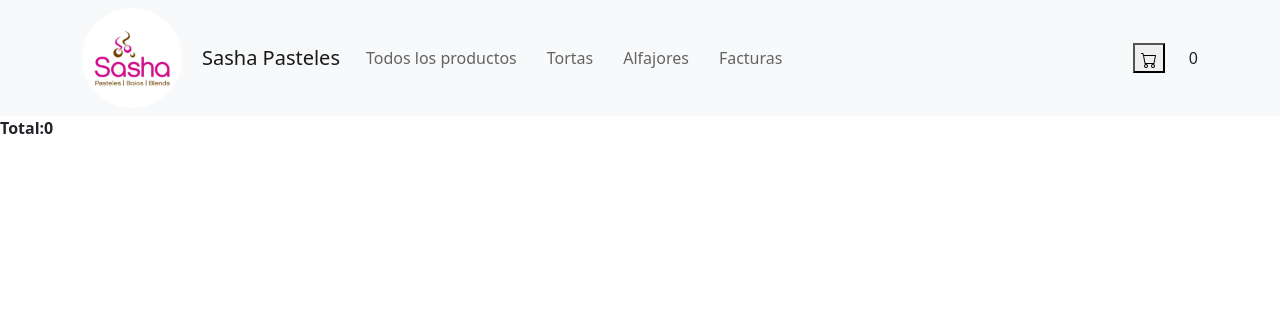
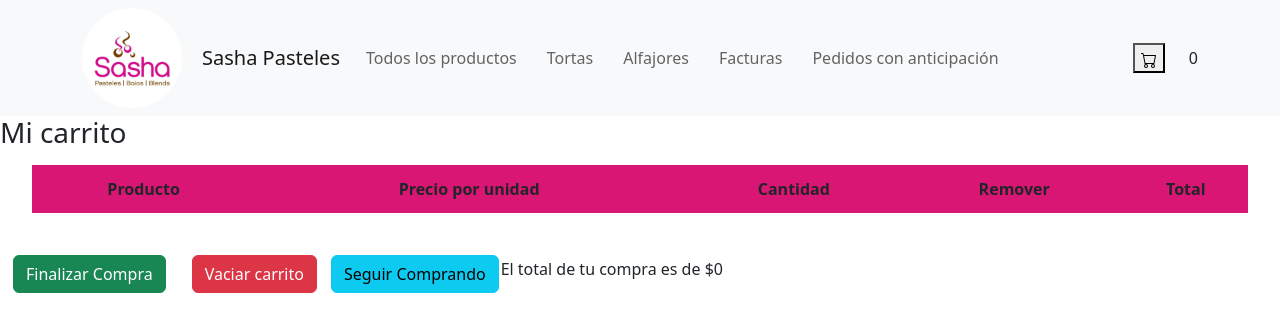
Before and after one commit to Denise-Molina/e-commerce_Molina, a React (Create React App) app: page /Cart in a window 1280 px wide. Shown: the top 332 px of the page. Built offline with nearby package versions, Linux system fonts and the light colour scheme.

Commit message:
firebase 2

```diff
--- a/package.json
+++ b/package.json
@@ -14,6 +14,7 @@
     "react-icons": "^4.4.0",
     "react-router-dom": "^6.4.1",
     "react-scripts": "5.0.1",
+    "sweetalert2": "^11.6.0",
     "web-vitals": "^2.1.4"
   },
   "scripts": {
--- a/src/App.css
+++ b/src/App.css
@@ -84,3 +84,31 @@ small {
   margin-top: 10px;
   margin-bottom: 10px;
 }
+
+/* carrito*/
+
+.cartList{
+  border-spacing: 0;
+  width: 95%;
+  margin: 15px auto;
+  text-align: center;
+}
+
+.cartList_head{
+  background-color: #da1674;
+  margin: 8px auto;
+}
+
+.cartList_row{
+  line-height: 46px;
+}
+
+.btn{
+  margin-top: 10px;
+  margin-bottom: 10px;
+}
+
+.btnT{
+  margin-top: 10px;
+  margin-bottom: 10px;
+}
--- a/src/components/CartView.jsx
+++ b/src/components/CartView.jsx
@@ -1,26 +1,94 @@
 import React from "react";
 import { useContext } from "react";
 import { cartContext } from "./cartContext";
+import { createBuyOrder } from "../firestore";
+import Button from "react-bootstrap/Button";
+import Swal from "sweetalert2";
+import { Link } from "react-router-dom";
 
 function CartView() {
   const context = useContext(cartContext);
-  const { cart, getTotal } = context;
+  const { cart, getTotal, removeItem, emptyCart } = context;
 
-const total = getTotal()
-console.log(cart)
+  const total = getTotal();
+  console.log(cart);
 
+  function handleCheckout() {
+    const orderData = {
+      buyer: {
+        name: "Denise",
+        phone: "1168562656",
+        email: "denmolina@gmail.com",
+      },
+      items: cart,
+      total: getTotal(),
+    };
+    createBuyOrder(orderData).then(() => {
+      Swal.fire("Su orden ya se encunetra en producción");
+      emptyCart();
+    });
+  }
 
   return (
-    <div>
-      {cart.map((item) => (
+    <>
+      <div>
+        <h3>Mi carrito</h3>
+        <table className="cartList">
+          <thead className="cartList_head">
+            <tr className="cartList_row">
+              <th>Producto</th>
+              <th>Precio por unidad</th>
+              <th>Cantidad</th>
+              <th>Remover</th>
+              <th>Total</th>
+            </tr>
+          </thead>
+          <tbody>
+            {cart.map((item) => {
+              return (
+                <tr key={item.id} className="cartList_row">
+                  <td> {item.title}</td>
+                  <td> {item.price}</td>
+                  <td> {item.count}</td>
+                  <td>
+                    <Button
+                      variant="outline-danger"
+                      onClick={() => removeItem(item.id)}>
+                      X
+                    </Button>
+                  </td>
+                  <th>${item.price * item.count} </th>
+                </tr>
+              );
+            })}
+          </tbody>
+        </table>
         <div>
-          <h3> Producto: {item.title}</h3>
-          <p> Precio: {item.price}</p>
-          <p> Cantidad: {item.count}</p>
+          <table>
+            <tr className="cartList_row">
+              <td className="btn">
+                <Button variant="success" onClick={handleCheckout}>
+                  Finalizar Compra
+                </Button>
+              </td>
+              <td className="btn">
+                <Button variant="danger" onClick={emptyCart}>
+                  Vaciar carrito
+                </Button>
+              </td>
+              <td>
+                <Link to="/">
+                  <Button variant="info">Seguir Comprando</Button>
+                </Link>
+              </td>
+              <td className="btnT">
+                <h6> El total de tu compra es de ${total} </h6>
+              </td>
+            </tr>
+          </table>
         </div>
-      ))}
-      <strong> Total:{total} </strong>
-    </div>
+      </div>
+    </>
   );
 }
 
--- a/src/components/FlexWrapper.jsx
+++ b/src/components/FlexWrapper.jsx
@@ -1,5 +1,5 @@
 function FlexWrapper(props) {
- /* return <div className="flexWrapper">{props.children}</div>;*/
+  /* return <div className="flexWrapper">{props.children}</div>;*/
 }
 
 export default FlexWrapper;
--- a/src/components/Item.jsx
+++ b/src/components/Item.jsx
@@ -5,7 +5,7 @@ import { Link } from "react-router-dom";
 
 function Item(props) {
   let { id, price, title, img, detail } = props;
-/*
+  /*
   const onAdd = (quantity) => {
     console.log(quantity);
   };
@@ -22,7 +22,9 @@ function Item(props) {
       </div>
 
       <Link to={`/detalle/${id}`}>
-        <Button className="btninicio" variant="outline-dark">Ver detalle del producto</Button>
+        <Button className="btninicio" variant="outline-dark">
+          Ver detalle del producto
+        </Button>
       </Link>
 
       {/*
--- a/src/components/ItemDetail.jsx
+++ b/src/components/ItemDetail.jsx
@@ -4,7 +4,7 @@ import Button from "react-bootstrap/Button";
 import { Link } from "react-router-dom";
 import { cartContext } from "./cartContext";
 
-const ItemDetail = ({id, title, price, img, detail }) => {
+const ItemDetail = ({ id, title, price, img, detail }) => {
   //para aparecer el contador se debe cambiar el true por el false
 
   const [estadoCart, setEstadoCart] = useState();
@@ -13,7 +13,6 @@ const ItemDetail = ({id, title, price, img, detail }) => {
   const onAddToCart = (count) => {
     addItem({ id, title, price, img, detail, count });
     setEstadoCart(count);
-    console.log(`Se agrego al carrito ${count} productos!!`);
   };
 
   return (
@@ -28,11 +27,16 @@ const ItemDetail = ({id, title, price, img, detail }) => {
 
         {estadoCart ? (
           <Link to="/Cart/">
-            <Button variant="outline-dark">Finalizar Compra</Button>
+            <Button variant="outline-dark">Ver detalle de compra</Button>
           </Link>
         ) : (
           <ItemCount initial={1} stock={10} onAddToCart={onAddToCart} />
         )}
+      </div>
+      <div>
+        <Link to="/">
+          <Button>Seguir comprando</Button>
+        </Link>
       </div>
     </div>
   );
--- a/src/components/ItemList.jsx
+++ b/src/components/ItemList.jsx
@@ -1,7 +1,7 @@
-import Item from './Item'
+import Item from "./Item";
 
-function ItemList (){
-<Item />
+function ItemList() {
+  <Item />;
 }
 
 export default ItemList;
--- a/src/components/NavBar.jsx
+++ b/src/components/NavBar.jsx
@@ -24,6 +24,9 @@ function NavBar() {
           <Link className="enlace" to="/categoria/facturas">
             Facturas
           </Link>
+          <Link className="enlace" to="/categoria/anticipacion">
+            Pedidos con anticipación
+          </Link>
         </Nav>
         <CartWidget />
       </Container>
--- a/src/components/cartContext.jsx
+++ b/src/components/cartContext.jsx
@@ -29,9 +29,27 @@ export default function CartContextProvider({ children }) {
     return total;
   };
 
+  //Elimina un item especifico del cart
+  const removeItem = (id) => {
+    return setCart(cart.filter((item) => item.id !== id));
+  };
+
+  //Elimina todos los items del cart
+  const emptyCart = () => {
+    return setCart([]);
+  };
+
   return (
     <cartContext.Provider
-      value={{ cart, addItem, isInCart, getTotalItemsInCart, getTotal }}>
+      value={{
+        cart,
+        addItem,
+        isInCart,
+        getTotalItemsInCart,
+        getTotal,
+        removeItem,
+        emptyCart,
+      }}>
       {children}
     </cartContext.Provider>
   );
--- a/src/firestore.js
+++ b/src/firestore.js
@@ -7,7 +7,8 @@ import {
   doc,
   getDoc,
   query,
-  where
+  where,
+  addDoc,
 } from "firebase/firestore";
 
 // Your web app's Firebase configuration
@@ -41,12 +42,14 @@ export async function getSingleItems(idParams) {
   return { ...docSnapshot.data(), id: docSnapshot.id };
 }
 
-export async function getItemsByCategory(catParams){
+export async function getItemsByCategory(catParams) {
   const collectionRef = collection(firestore, "tortas");
-    const queryCategory = query(collectionRef, where("category", "==", catParams));
+  const queryCategory = query(
+    collectionRef,
+    where("category", "==", catParams)
+  );
 
   const respuesta = await getDocs(queryCategory);
-
 
   let dataDocs = respuesta.docs.map((documento) => {
     let docFormateado = { ...documento.data(), id: documento.id };
@@ -55,4 +58,11 @@ export async function getItemsByCategory(catParams){
   return dataDocs;
 }
 
+
+export async function createBuyOrder(orderData) {
+  const collectionRef = collection(firestore, "orders");
+  let respuesta = await addDoc(collectionRef, orderData);
+  console.log(respuesta.id);
+}
+
 export default firestore;
```
Also changed, not shown: src/components/ItemListContainer.jsx (+6 -4 lines), 1 other file (tests, documents, lock files or other folders). Lines whose indentation alone changed are shown as unchanged.
